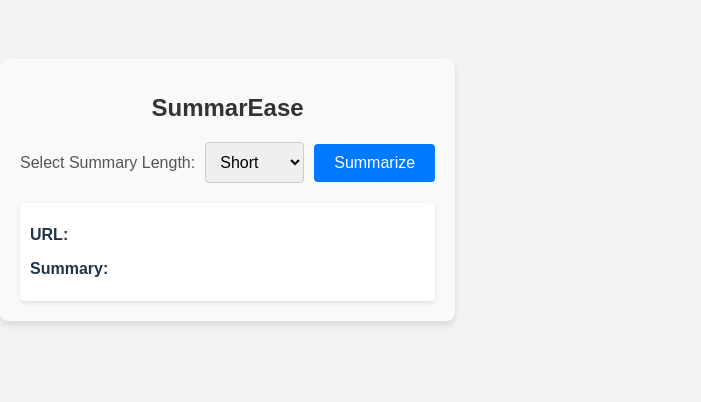
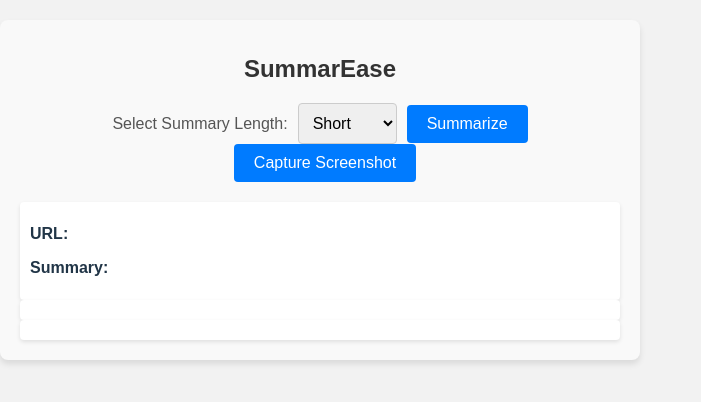
Before and after one commit to AamukthaThammisetty/SummerEase, a React (Vite) app in the folder Frontend/: page / in a window 1280 px wide. Shown: the part 210-612 px from the top of the page, without its empty margins (0-701 px from the left). Built offline with nearby package versions, Linux system fonts and the light colour scheme.

Commit message:
added screenshot

```diff
--- a/Frontend/package.json
+++ b/Frontend/package.json
@@ -10,12 +10,14 @@
     "preview": "vite preview"
   },
   "dependencies": {
+    "html2canvas": "^1.4.1",
     "react": "^18.2.0",
     "react-dom": "^18.2.0",
     "react-loader-spinner": "^6.1.6",
     "react-markdown": "^9.0.1",
     "rehype-raw": "^7.0.0",
-    "rsuite": "^5.76.0"
+    "rsuite": "^5.76.0",
+    "tesseract.js": "^5.1.1"
   },
   "devDependencies": {
     "@types/chrome": "^0.0.287",
@@ -28,6 +30,7 @@
     "eslint-plugin-react-hooks": "^4.6.0",
     "eslint-plugin-react-refresh": "^0.4.6",
     "typescript": "^5.2.2",
+    "use-react-screenshot": "^4.0.0",
     "vite": "^5.2.0"
   }
 }
--- a/Frontend/src/App.tsx
+++ b/Frontend/src/App.tsx
@@ -8,6 +8,23 @@ export default function App() {
   const [length, setLength] = useState<string>('short')
   const [url, setUrl] = useState<string>('')
   const [loading, setLoading] = useState<boolean>(false)
+  const [extractedText, setExtractedText] = useState<string>('')
+  const [screenshot, setScreenshot] = useState<string | null>(null)
+
+  const takeScreenshot = () => {
+    chrome.tabs.captureVisibleTab({ format: 'png' }, (screenshotUrl) => {
+      if (screenshotUrl) {
+        setScreenshot(screenshotUrl)
+        const link = document.createElement('a')
+        link.href = screenshotUrl
+        link.download = 'screenshot.png'
+        link.click()
+      } else {
+        console.error('Failed to capture screenshot.')
+      }
+    })
+  }
+
   const getActiveTabUrl = async (): Promise<string> => {
     return new Promise((resolve, reject) => {
       chrome.tabs.query({ active: true, currentWindow: true }, (tabs) => {
@@ -28,10 +45,7 @@ export default function App() {
       const response = await fetch('http://localhost:5000/summarize', {
         method: 'POST',
         headers: { 'Content-Type': 'application/json' },
-        body: JSON.stringify({
-          url: activeTabUrl,
-          length,
-        }),
+        body: JSON.stringify({ url: activeTabUrl, length }),
       })
       const data: { summary: string } = await response.json()
       setSummary(data.summary)
@@ -57,6 +71,9 @@ export default function App() {
         <button onClick={handleSummarize} className="button">
           Summarize
         </button>
+        <button onClick={takeScreenshot} className="button" style={{ marginLeft: '10px' }}>
+          Capture Screenshot
+        </button>
       </div>
       <div className="output">
         <p>
@@ -73,6 +90,24 @@ export default function App() {
           </p>
         )}
       </div>
+      <div className="output">
+        {extractedText && (
+          <p>
+            <strong>Extracted Text:</strong>
+            <ReactMarkdown rehypePlugins={[rehypeRaw]}>{extractedText}</ReactMarkdown>
+          </p>
+        )}
+      </div>
+      <div className="output">
+        {screenshot && (
+          <>
+            <p>
+              <strong>Captured Screenshot:</strong>
+            </p>
+            <img src={screenshot} alt="Captured Screenshot" style={{ maxWidth: '100%', border: '1px solid #ccc' }} />
+          </>
+        )}
+      </div>
     </div>
   )
 }
--- a/Frontend/src/main.tsx
+++ b/Frontend/src/main.tsx
@@ -1,10 +1,10 @@
 import React from 'react'
 import ReactDOM from 'react-dom/client'
-import App from './App.tsx'
+import App from './App.js'
 import './index.css'
 
 ReactDOM.createRoot(document.getElementById('root')!).render(
   <React.StrictMode>
     <App />
-  </React.StrictMode>,
+  </React.StrictMode>
 )
```
Also changed, not shown: Frontend/src/content.js (added, +11 -0 lines), Frontend/public/manifest.json, 1 other file (tests, documents, lock files or other folders).
